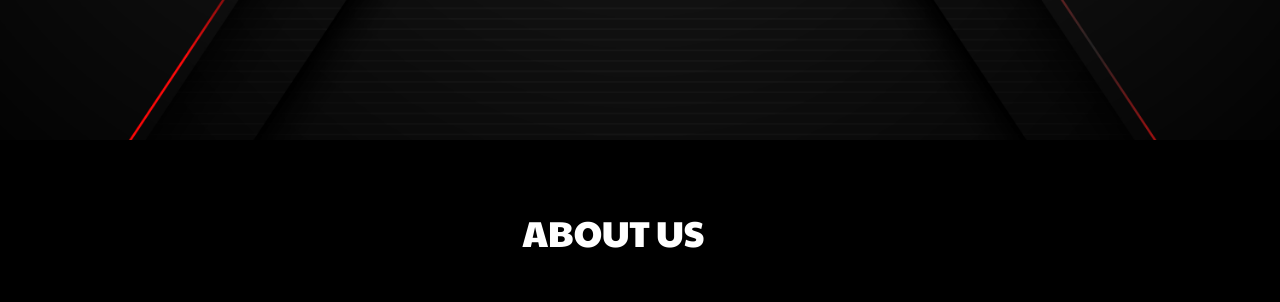
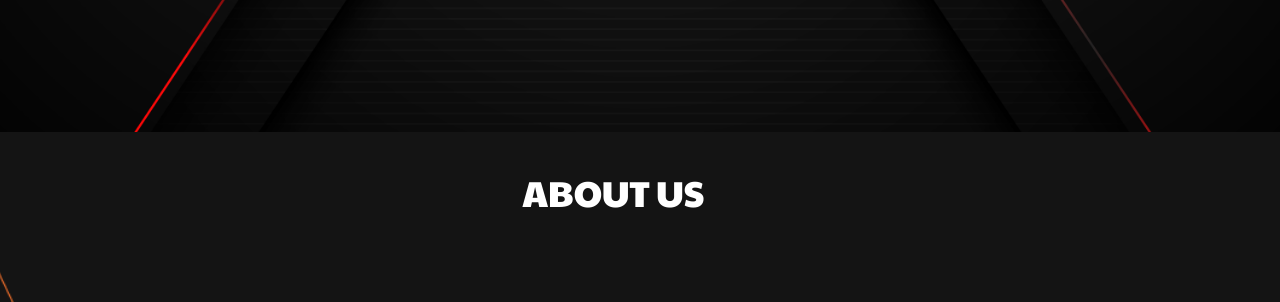
Before and after one commit to shreyaspaliwal7/Iste_main, a React (Vite) app: page / in a window 1280 px wide. Shown: the part 660-962 px from the top of the page. Built offline with nearby package versions, Linux system fonts and the light colour scheme.

Commit message:
fixed about background

```diff
--- a/src/components/About Us/Aboutus.jsx
+++ b/src/components/About Us/Aboutus.jsx
@@ -3,17 +3,24 @@ import React from 'react';
 
 const AboutPage = () => {
     return (
-        <div className="min-h-screen  flex items-center justify-center text-[#1A1A1A] font-sans pb-20 relative" id='about'>
+        <div className="min-h-screen bg-[#F8F9FA] flex items-center justify-center text-[#1A1A1A] font-sans pb-20 relative">
+            <div className="absolute inset-0 z-0">
+                <img
+                    src="\Images\Screenshot 2026-01-03 111819.png"
+                    alt="Office Background"
+                    className="w-full h-full object-cover"
+                />
+            </div>
 
-            <h2 className='absolute text-4xl font-paytone top-20 right-[45%] text-white z-10 '>ABOUT US</h2>
+            <h2 className='absolute text-4xl font-paytone top-10 right-[45%] text-white z-50 '>ABOUT US</h2>
 
             <main className=" max-w-6xl mx-auto mt-16 px-6 space-y-24">
 
-
+                {/* --- First Section --- */}
                 <div className="bg-black/70 top-16 p-10 rounded-[2.5rem] shadow-xl relative">
                     <section className="grid grid-cols-1 md:grid-cols-2 gap-16 items-start flex items-center justify-center">
                         <div className="space-y-4">
-
+                            {/* Dark Image Container */}
 
                             <div className="bg-white rounded-xl overflow-hidden border-[6px] border-[#2A2A2A]">
                                 <img
```
